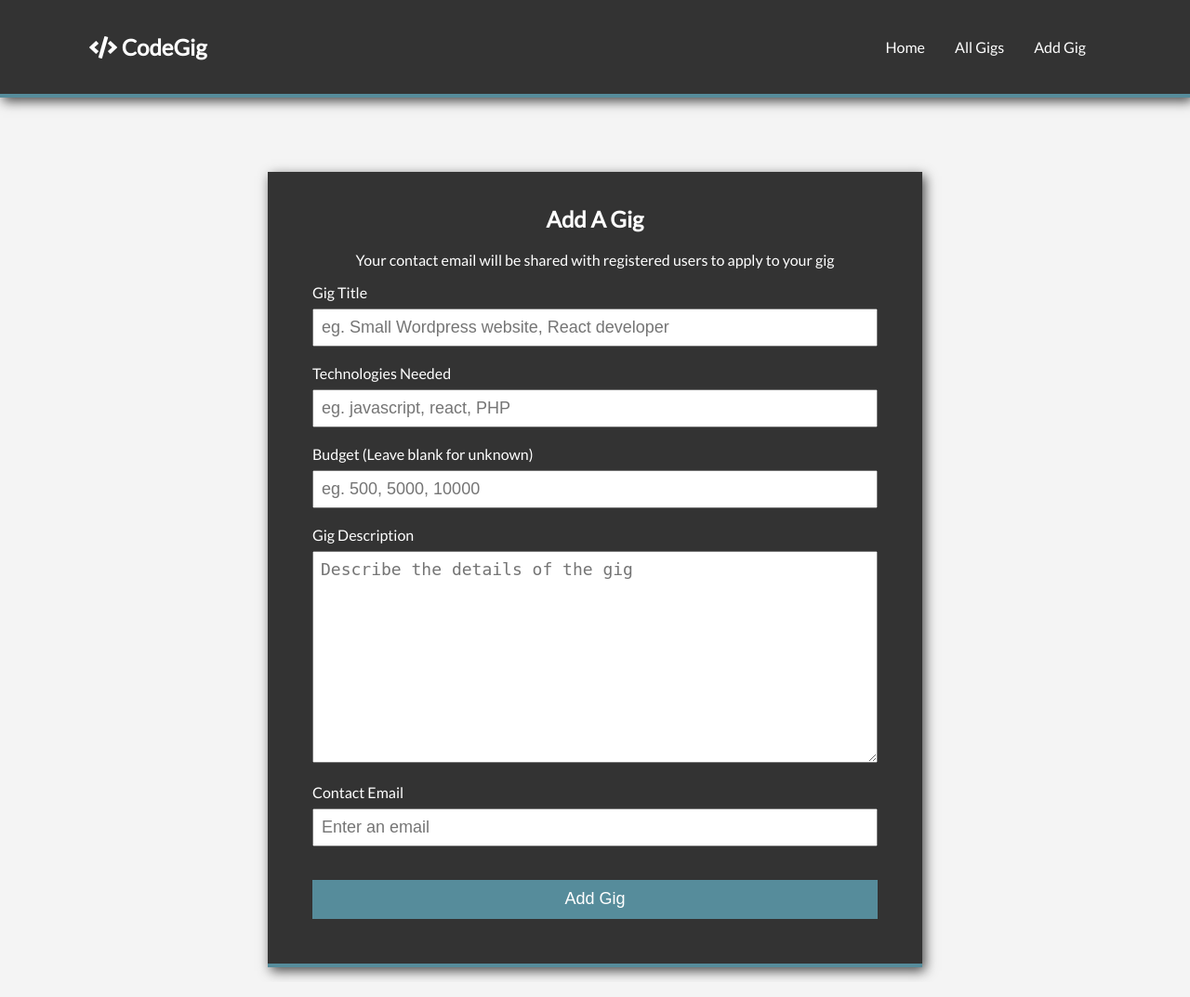
After one commit to hansajayathilaka/Node.Js-Postgres, a Node server app: page /gigs/add in a window 1280 px wide. The commit adds this page. Shown: the whole page at 93% size. Run offline with Node 20, Linux system fonts and the light colour scheme; some libraries are stand-ins or nearby versions.

Commit message:
finish the front end.

```diff
--- a/app.js
+++ b/app.js
@@ -1,7 +1,10 @@
 const express = require('express');
-const hbs = require('express-handlebars');
+const Handlebars = require('handlebars')
+const exphbs = require('express-handlebars');
 const bodyParser = require('body-parser');
 const path = require('path');
+const { allowInsecurePrototypeAccess } = require('@handlebars/allow-prototype-access')
+
 
 // Database
 const db = require('./config/database')
@@ -15,7 +18,24 @@ db.authenticate()
 const app = express();
 const PORT = process.env.PORT || 5000;
 
-app.get('/', (req, res) => res.send('INDEX'));
+// Handlebars
+const hbs = exphbs.create({
+    defaultLayout: 'main',
+    extname: 'hbs',
+    handlebars: allowInsecurePrototypeAccess(Handlebars)
+});
+app.engine('hbs', hbs.engine);
+app.set('view engine', 'hbs');
+
+// Body parser
+app.use(bodyParser.urlencoded({ extended: false }))
+
+// Set Static Folder
+app.use(express.static(path.join(__dirname, 'public')))
+
+// Index route
+app.get('/', (req, res) => res.render('index', { layout: 'landing' }));
+
 // Gig Routes
 app.use('/gigs', require('./routes/gigs'));
 
--- a/package.json
+++ b/package.json
@@ -18,6 +18,8 @@
   },
   "homepage": "https://github.com/hansajayathilaka/Node.Js-Postgres#readme",
   "dependencies": {
+    "@handlebars/allow-prototype-access": "^1.0.3",
+    "handlebars": "4.5.3",
     "body-parser": "^1.19.0",
     "express": "^4.17.1",
     "express-handlebars": "^5.0.0",
--- a/public/css/style.css
+++ b/public/css/style.css
@@ -103,7 +103,7 @@ header.inner {
 
 /* Home Search */
 .search-wrap {
-  background: url('../img/showcase.jpg') no-repeat center center fixed / cover;
+  background: url('/img/showcase.jpg') no-repeat center center fixed / cover;
   height: 100vh;
   width: 100%;
   padding: 1.3rem 3rem;
--- a/routes/gigs.js
+++ b/routes/gigs.js
@@ -2,16 +2,96 @@ const express = require('express')
 const router = express.Router();
 const db = require('../config/database');
 const Gig = require('../models/gigs')
+const Sequelize = require('sequelize')
+const Op = Sequelize.Op;
 
 
+// Get gig list
 router.get('/', (req, res, next) => {
     Gig.findAll()
-        .then(docs => {
-            console.log(docs);
-            res.send(docs);
+        .then(gigs => {
+            res.render('gigs', {
+                gigs
+            })
         })
         .catch(err => console.log(err));
     // res.send('Hello World');
 });
 
+
+// Display Add gig form
+router.get('/add', (req, res, next) => {
+    res.render('add');
+});
+
+
+// Add a gig
+router.post('/add', (req, res, next) => {
+    let {title, technologies, budget, contact_email, description} = req.body;
+    let errors = []
+
+    // Validation
+    if(!title){
+        errors.push({ text: 'Please add a title.' })
+    }
+    if(!technologies){
+        errors.push({ text: 'Please add some technologies.' })
+    }
+    if(!description){
+        errors.push({ text: 'Please add a description.' })
+    }
+    if(!contact_email){
+        errors.push({ text: 'Please add a contact email.' })
+    }
+
+    // Check for errors
+    if(errors.length === 0){
+        if(!budget){
+            budget = 'Unknown';
+        } else {
+            budget = `$${ budget }`;
+        }
+
+        // Make Lower case
+        technologies = technologies.toLowerCase().replace(/, /g, ',')
+
+        // Insert into table
+        Gig.create({
+            title,
+            technologies,
+            budget,
+            contact_email,
+            description
+        })
+            .then(doc => {
+                res.redirect('/gigs');
+            })
+            .catch(err => {
+                console.log(err);
+            });
+    } else {
+        res.render('add', {
+            errors,
+            title,
+            technologies,
+            budget,
+            contact_email,
+            description
+        });
+    }
+
+});
+
+
+// Search for gigs
+router.get('/search', (req, res, next) => {
+    let { term } = req.query;
+    term = term.toLowerCase()
+    Gig.findAll({ where: { technologies: { [Op.like]: '%' + term + '%' } } })
+        .then(gigs => {
+            res.render('gigs', { gigs })
+        })
+        .catch(err => console.log(err.message))
+});
+
 module.exports = router;
--- /dev/null
+++ b/views/add.hbs
@@ -0,0 +1,39 @@
+<section id="add" class="container">
+    <div class="form-wrap">
+        <h1>Add A Gig</h1>
+        <p>Your contact email will be shared with registered users to apply to your gig</p>
+        {{#each errors}}
+            <div class="error">
+                <p>{{text}}</p>
+            </div>
+        {{else}}
+        {{/each}}
+        <form action="/gigs/add" method="POST">
+            <div class="input-group">
+                <label for="title">Gig Title</label>
+                <input type="text" name="title" id="title" class="input-box" placeholder="eg. Small Wordpress website, React developer"
+                       maxlength="100" value="{{title}}" required>
+            </div>
+            <div class="input-group">
+                <label for="technologies">Technologies Needed</label>
+                <input type="text" name="technologies" id="technologies" class="input-box" placeholder="eg. javascript, react, PHP"
+                       maxlength="100" value="{{technologies}}" required>
+            </div>
+            <div class="input-group">
+                <label for="budget">Budget (Leave blank for unknown)</label>
+                <input type="number" name="budget" id="budget" class="input-box" placeholder="eg. 500, 5000, 10000" value="{{budget}}" >
+            </div>
+            <div class="input-group">
+                <label for="description">Gig Description</label>
+                <textarea name="description" id="description" class="input-box" placeholder="Describe the details of the gig"
+                          rows="10" required>{{description}}</textarea>
+            </div>
+            <div class="input-group">
+                <label for="budget">Contact Email</label>
+                <input type="email" name="contact_email" id="contactemail" class="input-box" placeholder="Enter an email"
+                       value="{{contact_email}}"  required>
+            </div>
+            <input type="submit" value="Add Gig" class="btn btn-reverse">
+        </form>
+    </div>
+</section>
--- /dev/null
+++ b/views/layouts/main.hbs
@@ -0,0 +1,41 @@
+<!DOCTYPE html>
+<html lang="en">
+
+<head>
+    <meta charset="UTF-8">
+    <meta name="viewport" content="width=device-width, initial-scale=1.0">
+    <meta http-equiv="X-UA-Compatible" content="ie=edge">
+    <link rel="stylesheet" href="https://use.fontawesome.com/releases/v5.3.1/css/all.css" integrity="sha384-mzrmE5qonljUremFsqc01SB46JvROS7bZs3IO2EmfFsd15uHvIt+Y8vEf7N7fWAU"
+          crossorigin="anonymous">
+
+
+    <link rel="stylesheet" href="/css/style.css">
+    <title>CodeGig</title>
+</head>
+
+<body>
+<header class="inner">
+    <h2><a href="/"><i class="fas fa-code"></i>
+        CodeGig</a></h2>
+    <nav>
+        <ul>
+            <li>
+                <a href="/">Home</a>
+            </li>
+            <li>
+                <a href="/gigs">All Gigs</a>
+            </li>
+            <li>
+                <a href="/gigs/add">Add Gig</a>
+            </li>
+        </ul>
+    </nav>
+</header>
+
+<div class="container">
+    {{{ body }}}
+</div>
+
+</body>
+
+</html>
```
Also changed, not shown: public/add.html (deleted, +0 -70 lines), public/gigs.html (deleted, +0 -78 lines), public/index.html (deleted, +0 -45 lines), views/gigs.hbs (added, +21 -0 lines), views/index.hbs (added, +8 -0 lines), views/layouts/landing.hbs (added, +39 -0 lines), 2 other files.
